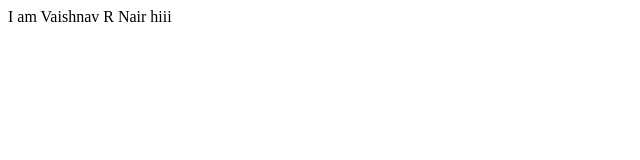
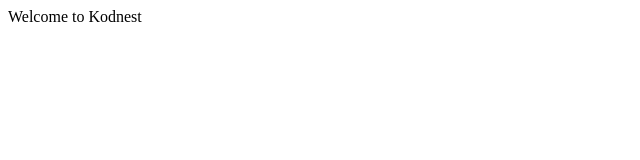
Before and after one commit to VaishnavRNair/My-first-html-document, a plain HTML site: page index.html in a window 1280 px wide. Shown: the full height of the page, 0-640 px from the left. Drawn offline with Linux system fonts and the light colour scheme.

Commit message:
Add files via upload

```diff
--- a/index.html
+++ b/index.html
@@ -1,10 +1,9 @@
 <!DOCTYPE html>
 <html>
-    <head>
-        <title>First Project</title>
-    </head>
-    <body>
-        I am Vaishnav R Nair hiii
-    </body>
-
+	<head>
+		<title> First html </title>
+	</head>
+	<body>
+		Welcome to Kodnest
+	</body>
 </html>
```
